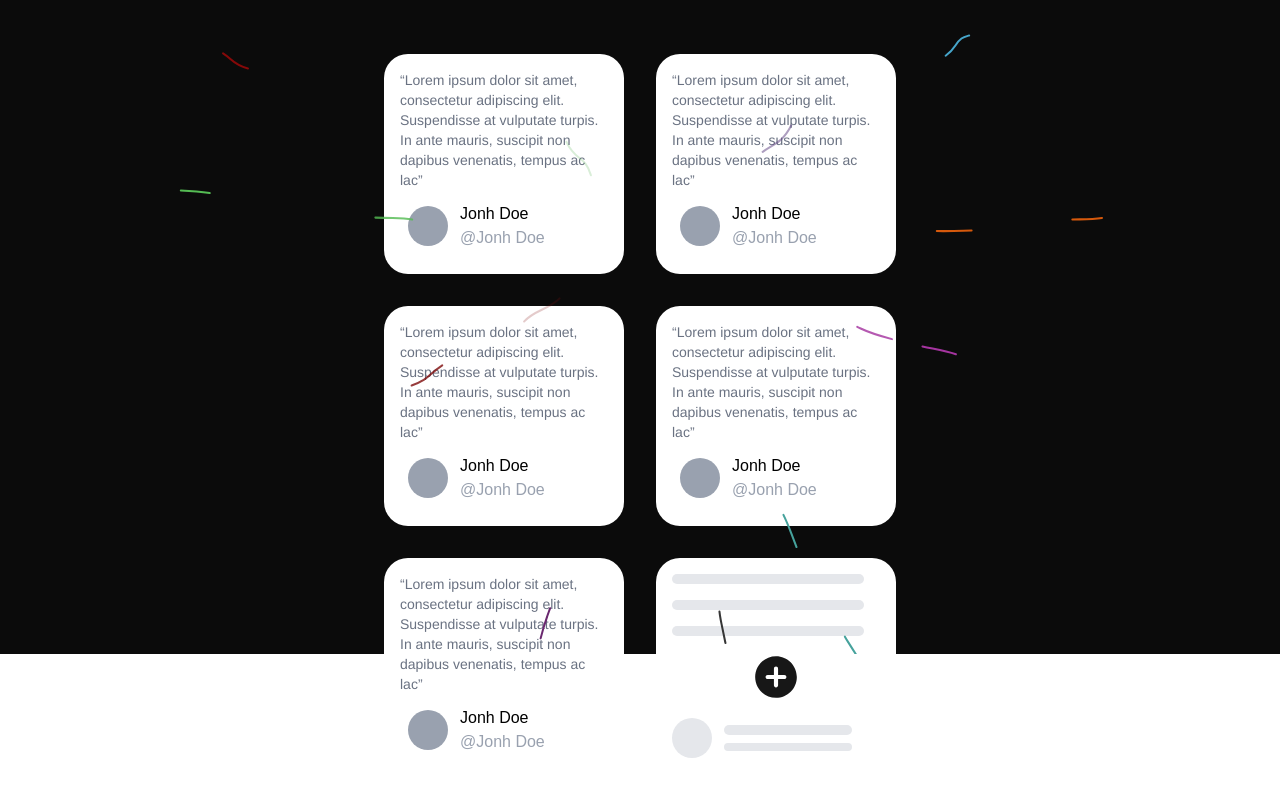
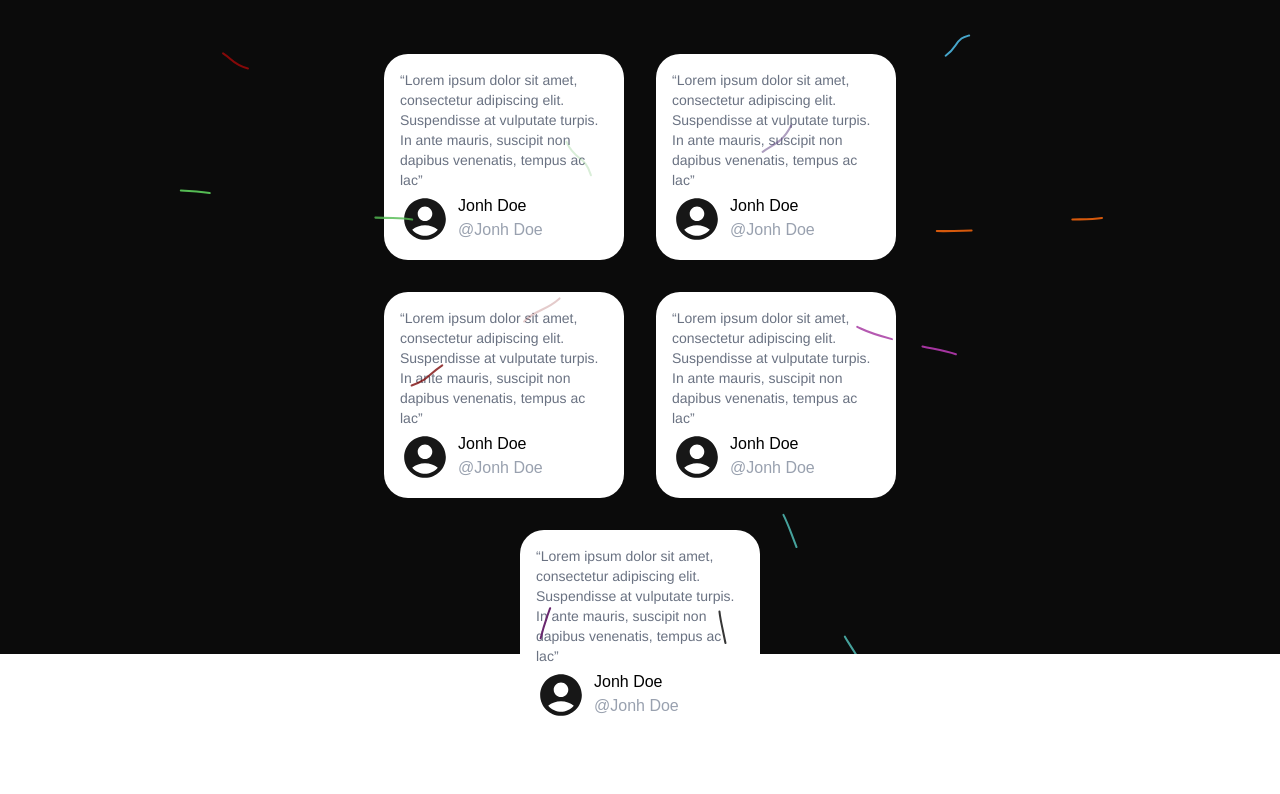
Before and after one commit to jomjamkusuma/my-resume-app, a Next.js app: page / in a window 1280 px wide. Shown: the part 946-1740 px from the top of the page. After the commit the page ends 1698 px from the top, so only its background shows below. Built offline with nearby package versions, Linux system fonts and the light colour scheme; a web font is replaced by a local one.

Commit message:
change icon

```diff
--- a/app/components/TestimonialCard.tsx
+++ b/app/components/TestimonialCard.tsx
@@ -1,5 +1,6 @@
 import Link from "next/link";
 import React from "react";
+import AccountCircleIcon from "@mui/icons-material/AccountCircle";
 
 const TestimonialCard = ({
   comment,
@@ -16,16 +17,13 @@ const TestimonialCard = ({
         <p className="text-sm font-['Helvetica'] font-light text-gray-500 pb-1">
           “{comment}”
         </p>
-        {/* <div className="w-full border-t border-gray-400 py-1"></div> */}
-        <div className="flex items-center m-2">
-          <div className="rounded-full w-10 h-10 bg-gray-400 mr-3"></div>
-          <div className="flex-row">
+        <div className="flex justify-start">
+          <AccountCircleIcon sx={{ fontSize: 50 }} />
+          <div className="ml-2">
             <p className="text-black">{author}</p>
-            <div>
             <Link
               href={link}
               target="_blanks"
-                rel="noopener noreferrer"
               className="cursor-pointer text-gray-400"
             >
               @{author}
@@ -34,7 +32,6 @@ const TestimonialCard = ({
         </div>
       </div>
     </div>
-    </div>
   );
 };
 
--- a/app/components/TestimonialCardAdd.tsx
+++ b/app/components/TestimonialCardAdd.tsx
@@ -1,4 +1,3 @@
-import Link from "next/link";
 import React from "react";
 import AddCircleRoundedIcon from "@mui/icons-material/AddCircleRounded";
 
--- a/app/sections/Testimonials.tsx
+++ b/app/sections/Testimonials.tsx
@@ -1,7 +1,6 @@
 import React from "react";
 import { BackgroundLines } from "../components/ui/Background-lines";
 import TestimonialCard from "../components/TestimonialCard";
-import Link from "next/link";
 import TestimonialCardAdd from "../components/TestimonialCardAdd";
 
 interface TestimonialInfo {
@@ -45,7 +44,7 @@ const Testimonials = () => {
   ];
   return (
     <div className="relative h-screen items-center justify-center">
-      <BackgroundLines className="absolute w-full flex-col lg:px-70 bg-[#0b0b0b]">
+      <BackgroundLines className="absolute w-full lg:px-70 bg-[#0b0b0b]">
         <h1 className="text-fuchsia-400 text-center text-md ">Testimonials</h1>
         <h1 className="text-white text-4xl text-center p-10">
           I have worked with these amazing people
@@ -60,9 +59,9 @@ const Testimonials = () => {
               />
             </div>
           ))}
-          <div className="m-4">
+          {/* <div className="m-4">
             <TestimonialCardAdd />
-          </div>
+          </div> keep it for the future when solve the problem of svg on top of the page, it can't be clicked*/}
         </div>
       </BackgroundLines>
     </div>
```
Lines whose indentation alone changed are shown as unchanged.
